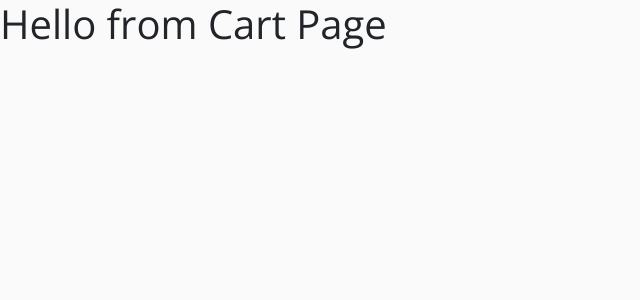
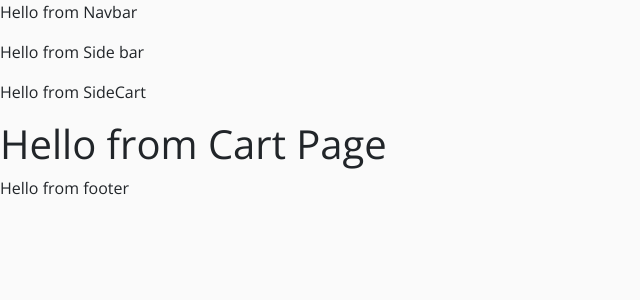
Before and after one commit to calebbenjii/Broks, a React (Create React App) app: page /cart in a window 1280 px wide. Shown: the top 300 px of the page, without its empty margins (0-640 px from the left). Built offline with nearby package versions, Linux system fonts and the light colour scheme.

Commit message:
Navbar,SideBar,SideCart,Footer

```diff
--- a/src/App.js
+++ b/src/App.js
@@ -10,6 +10,11 @@
 import Contact from './pages/ContactPage'
 import Default from './pages/DefaultPage'
 
+import Navbar from './components/Navbar'
+import Footer from './components/Footer'
+import Sidebar from './components/Sidebar'
+import SideCart from './components/SideCart'
+
 
 
 
@@ -17,6 +22,9 @@
   return (
     <>
       {/* Navbar, Sidebar, Cart, footer */}
+      <Navbar />
+      <Sidebar />
+      <SideCart />
       <Switch>
         <Route path="/" exact component={Home}/>
         <Route path="/about" component={About}/>
@@ -26,6 +34,7 @@
         <Route path="/cart" component={Cart}/>
         <Route component={Default}/>
       </Switch>
+      <Footer />
     </>
   );
 }
--- /dev/null
+++ b/src/components/Footer.js
@@ -0,0 +1,9 @@
+import React from 'react'
+
+export default function Footer() {
+  return (
+    <>
+      <p>Hello from footer</p>
+    </>
+  )
+}
--- /dev/null
+++ b/src/components/Navbar.js
@@ -0,0 +1,9 @@
+import React from 'react'
+
+export default function Navbar() {
+  return (
+    <>
+    <p>Hello from Navbar</p>
+  </>
+  )
+}
--- /dev/null
+++ b/src/components/SideCart.js
@@ -0,0 +1,9 @@
+import React from 'react'
+
+export default function SideCart() {
+  return (
+    <>
+      <p>Hello from SideCart</p>
+    </>
+  )
+}
--- /dev/null
+++ b/src/components/Sidebar.js
@@ -0,0 +1,9 @@
+import React from 'react'
+
+export default function Sidebar() {
+  return (
+    <>
+    <p>Hello from Side bar</p>
+    </>
+  )
+}
```
